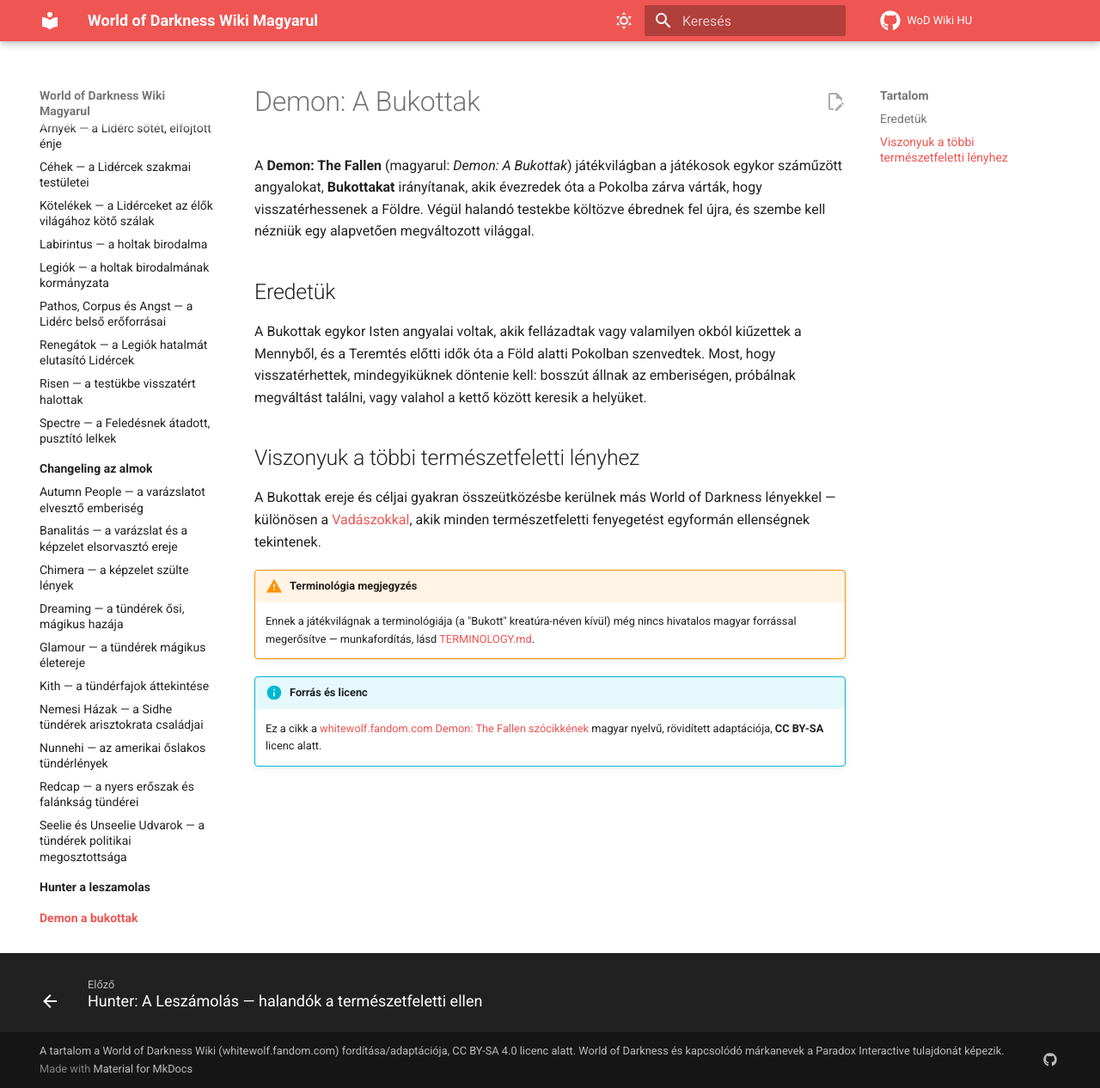
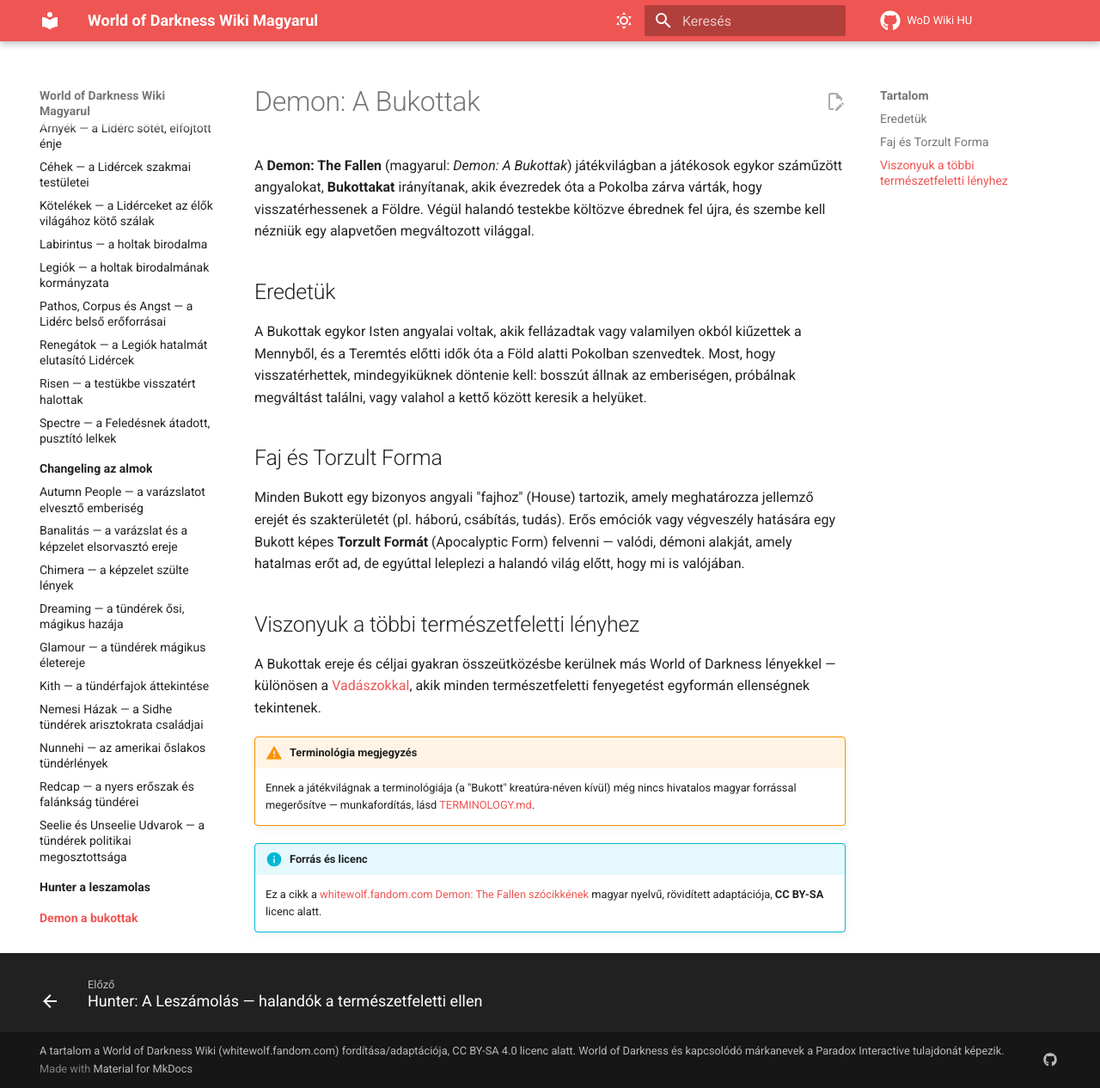
Before and after one commit to davidszentgyorgyi/wod-hu, an MkDocs documentation site: the page built from docs/demon-a-bukottak/index.md, in a window 1280 px wide and 1266 px high. Shown: the whole window at 86% size. Built offline with MkDocs 1.6.1 and Material for MkDocs 9.7.7, drawn with Linux system fonts in a browser that asks for light colours; comment, search, counter and statistics services are not loaded.

Commit message:
Expand Demon index with House and Apocalyptic Form concepts
Original summary of angelic House specialization and the risk/power
tradeoff of taking Apocalyptic Form.

Co-Authored-By: Claude Sonnet 5 <noreply@anthropic.com>

```diff
--- a/docs/demon-a-bukottak/index.md
+++ b/docs/demon-a-bukottak/index.md
@@ -19,6 +19,13 @@ Mennyből, és a Teremtés előtti idők óta a Föld alatti Pokolban szenvedtek
 visszatérhettek, mindegyiküknek döntenie kell: bosszút állnak az emberiségen, próbálnak
 megváltást találni, vagy valahol a kettő között keresik a helyüket.
 
+## Faj és Torzult Forma
+
+Minden Bukott egy bizonyos angyali "fajhoz" (House) tartozik, amely meghatározza jellemző
+erejét és szakterületét (pl. háború, csábítás, tudás). Erős emóciók vagy végveszély hatására
+egy Bukott képes **Torzult Formát** (Apocalyptic Form) felvenni — valódi, démoni alakját,
+amely hatalmas erőt ad, de egyúttal leleplezi a halandó világ előtt, hogy mi is valójában.
+
 ## Viszonyuk a többi természetfeletti lényhez
 
 A Bukottak ereje és céljai gyakran összeütközésbe kerülnek más World of Darkness lényekkel —
```
